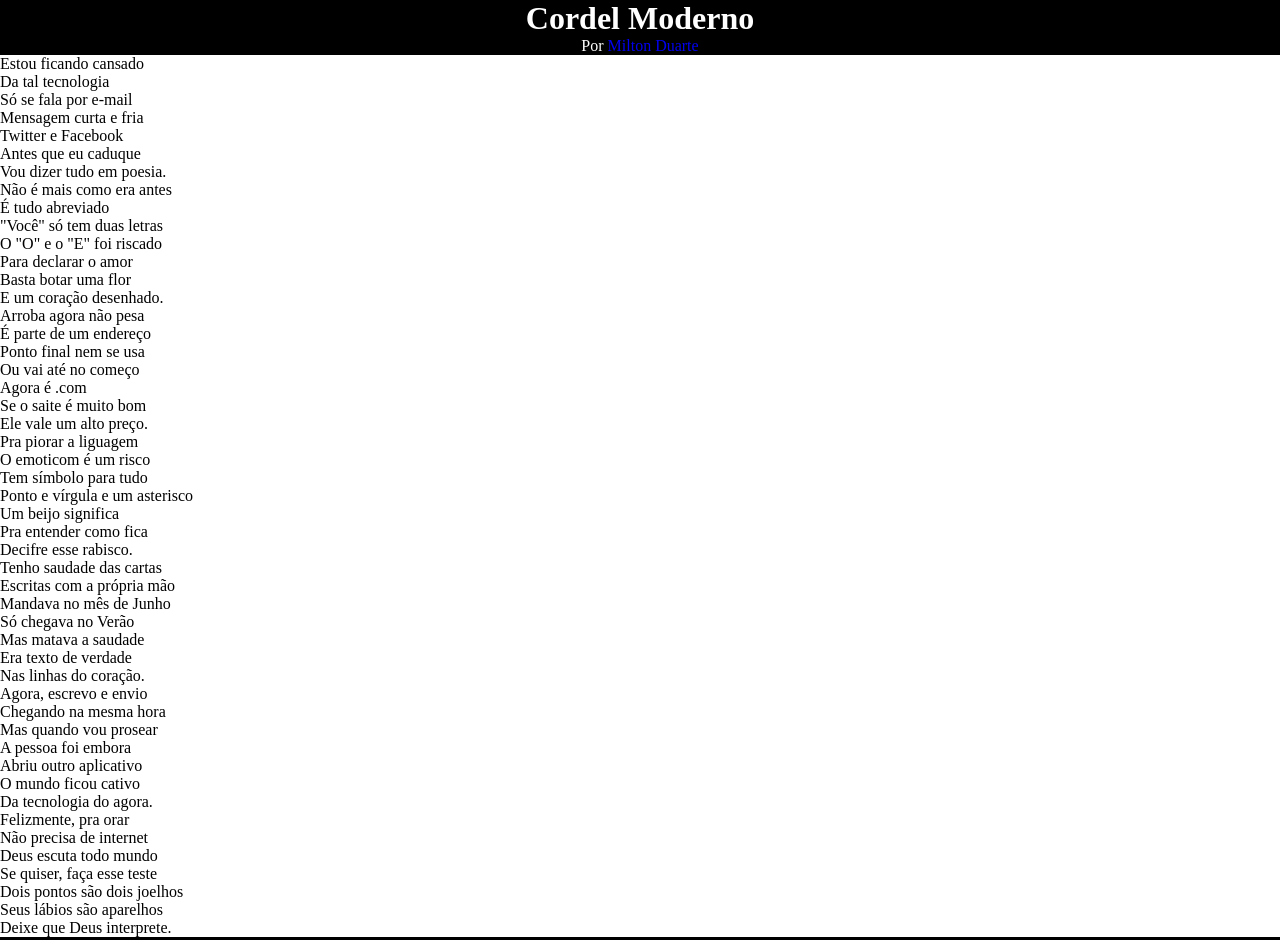
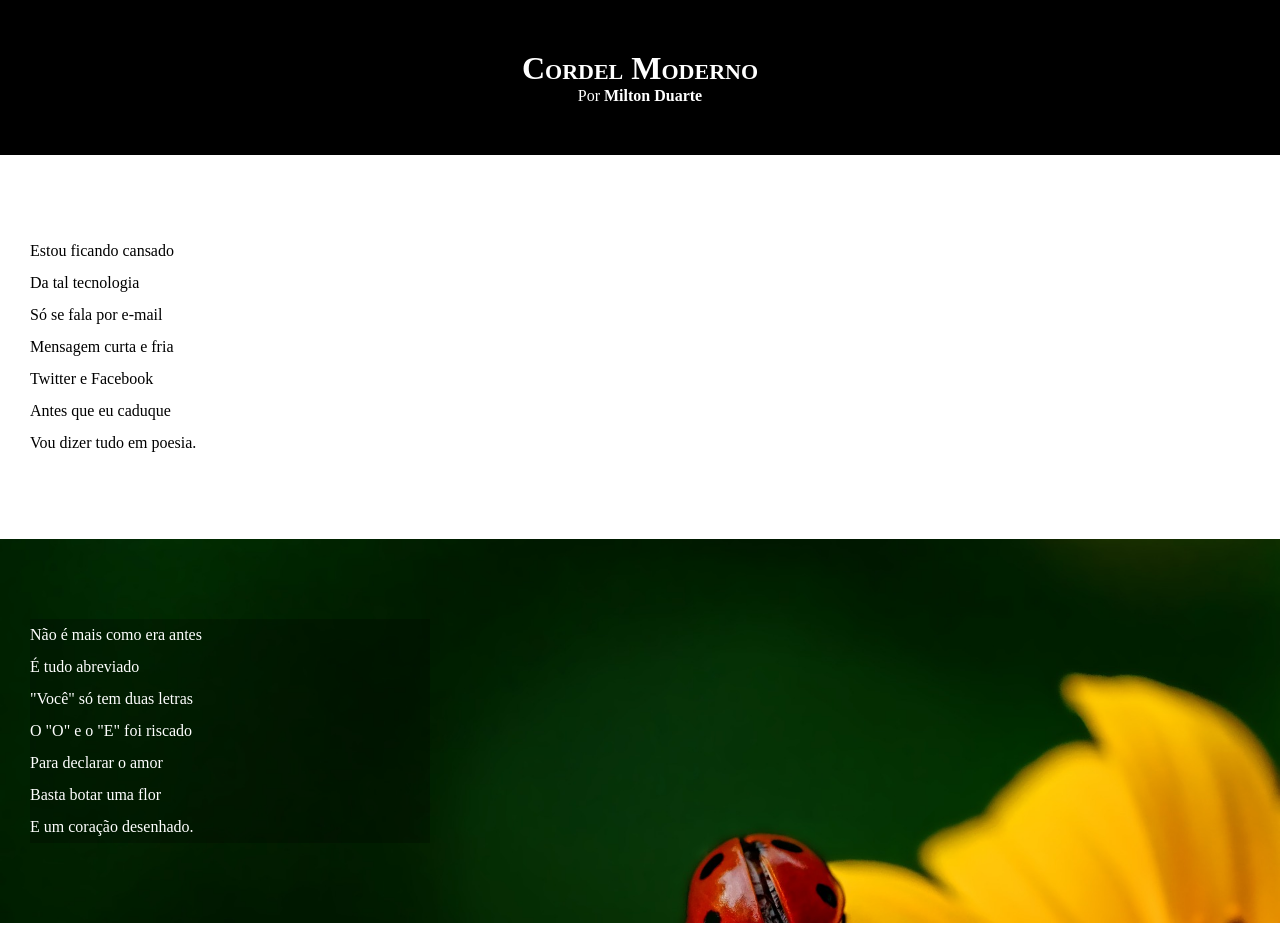
Before and after one commit to jeanpereira3/cordel-moderno, a plain HTML site: page index.html in a window 1280 px wide. Shown: the top 940 px of the page. Drawn offline with Linux system fonts and the light colour scheme.

Commit message:
Adicionado estilos dos textos

```diff
--- a/css/style.css
+++ b/css/style.css
@@ -3,27 +3,64 @@
     padding: 0;
 }
 
-a {
-    text-decoration: none;
+html,
+body {
+    min-height: 100vh;
 }
 
-#titulo {
+a {
     color: #fff;
+    text-decoration: none;
+    font-weight: bold;
+}
+
+a:hover {
+    text-decoration: underline;
 }
 
 header {
     width: 100%;
     background: #000;
+    color: #fff;
     text-align: center;
 }
 
-header p {
+header>h1 {
+    padding-top: 50px;
+    font-variant: small-caps;
+}
+
+header>p {
+    padding-bottom: 50px;
+
+}
+
+section {
+    padding-top: 10vh;
+    padding-bottom: 10vh;
+    line-height: 2em;
+    padding-left: 30px;
+}
+
+section.normal {
+    background: #fff;
+    color: #000;
+}
+
+section.imagem {
+    background: url('../img/background001.jpg');
+    background-size: 100%;
     color: #fff;
+}
+
+section.imagem>p {
+    width: 400px;
+    background: rgba(0, 0, 0, 0.247);
 }
 
 footer {
     text-align: center;
     background: #000;
     color: #fff;
-    padding: .5em;
+    padding: 10px;
 }
--- a/index.html
+++ b/index.html
@@ -15,7 +15,7 @@
         <h1 id="titulo">Cordel Moderno</h1>
         <p>Por <a href="https://www.recantodasletras.com.br/poesias/3186743" target="_blank">Milton Duarte</a> </p>
     </header>
-    <section>
+    <section class="normal">
         <p>
             Estou ficando cansado <br>
             Da tal tecnologia <br>
@@ -28,7 +28,7 @@
     </section>
 
 
-    <section>
+    <section class="imagem">
         <p>
             Não é mais como era antes <br>
             É tudo abreviado <br>
@@ -43,7 +43,7 @@
 
 
 
-    <section>
+    <section class="normal">
         <p>
             Arroba agora não pesa <br>
             É parte de um endereço <br>
@@ -66,7 +66,7 @@
 
 
 
-    <section>
+    <section class="imagem">
         <p>
             Tenho saudade das cartas <br>
             Escritas com a própria mão <br>
@@ -80,7 +80,7 @@
     </section>
 
 
-    <section>
+    <section class="normal">
         <p>
             Agora, escrevo e envio <br>
             Chegando na mesma hora <br>
```
